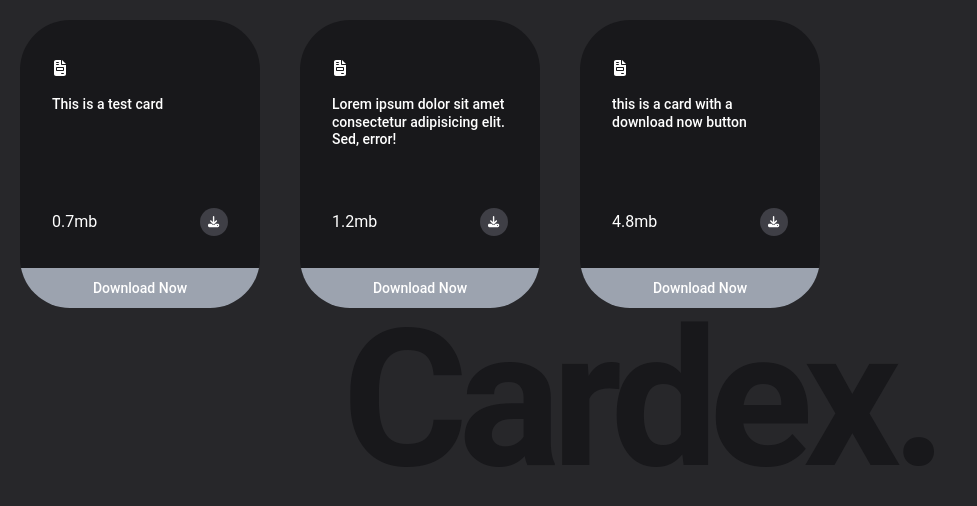
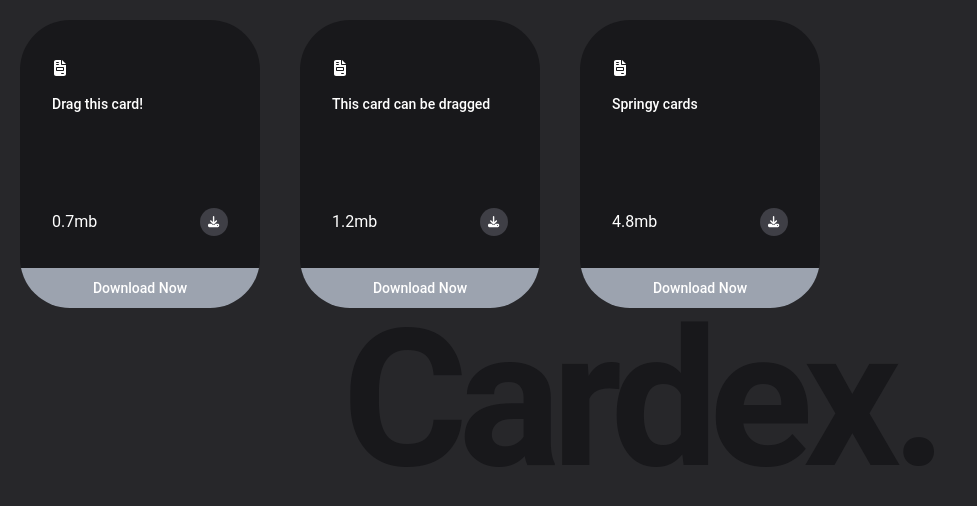
Before and after one commit to Romit77/Cardex, a React (Vite) app: page / in a window 1280 px wide. Shown: the top 506 px of the page, without its empty margins (0-977 px from the left). Built offline with nearby package versions, Linux system fonts and the light colour scheme.

Commit message:
minor changes

```diff
--- a/src/Components/Foreground.jsx
+++ b/src/Components/Foreground.jsx
@@ -6,20 +6,19 @@ function Foreground() {
 
   const data = [
     {
-      description: "This is a test card",
+      description: "Drag this card!",
       filesize: "0.7mb",
       closure: true,
       tag: { isOpen: true, Title: "Download now", tagColor: "green" },
     },
     {
-      description:
-        " Lorem ipsum dolor sit amet consectetur adipisicing elit. Sed, error!",
+      description: " This card can be dragged",
       filesize: "1.2mb",
       closure: false,
       tag: { isOpen: true, Title: "Download now", tagColor: "green" },
     },
     {
-      description: "this is a card with a download now button",
+      description: "Springy cards",
       filesize: "4.8mb",
       closure: true,
       tag: { isOpen: true, Title: "Download now", tagColor: "green" },
```
